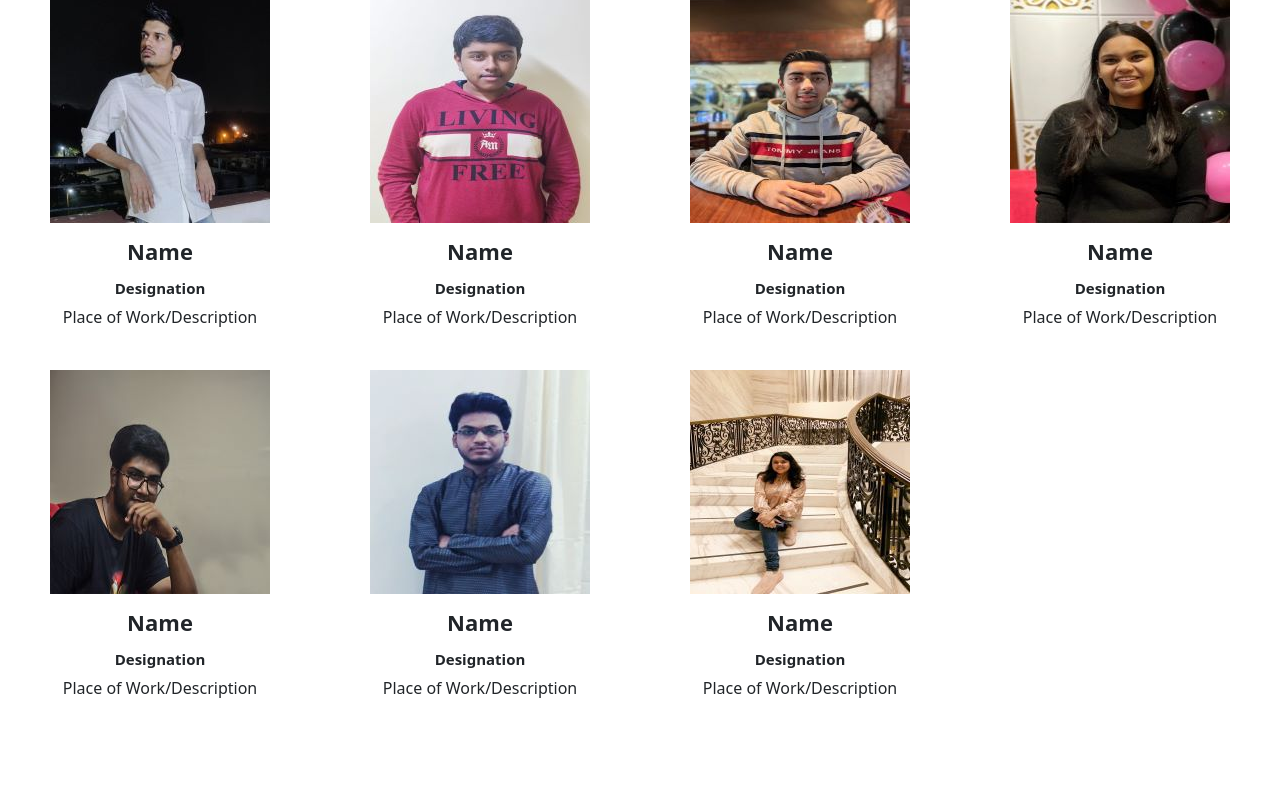
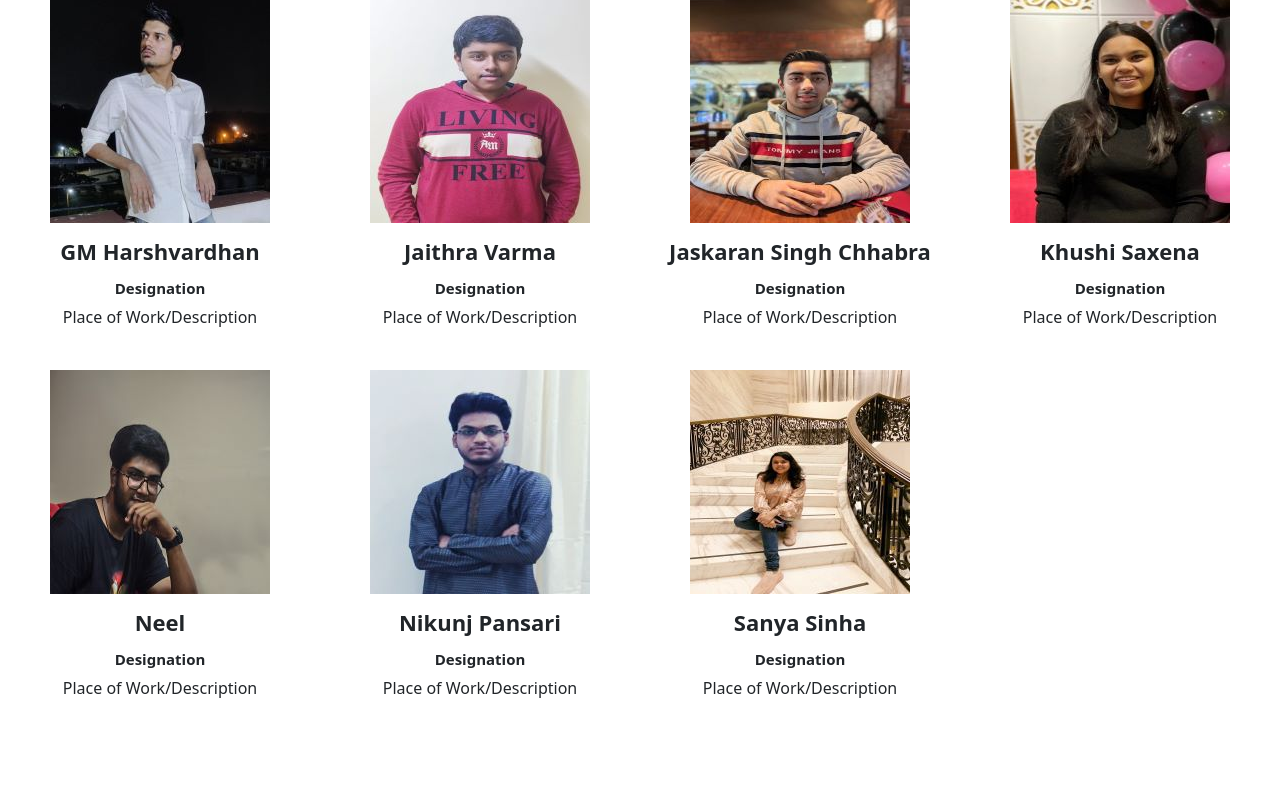
Before and after one commit to CORD-ai/cord-website, a PHP site: page /ourteam.html in a window 1280 px wide; the page is wider, and only the part inside the window is pictured. Shown: the part 1916-2707 px from the top of that part. Run offline with PHP 8.4, Linux system fonts and the light colour scheme.

Commit message:
Add names from image name

```diff
--- a/src/assets/css/ourteam.css
+++ b/src/assets/css/ourteam.css
@@ -1,5 +1,9 @@
 .team{
     margin: 75px 0;
+}
+
+.body{
+    background: #e1e1e1;
 }
 
 h1{
--- a/src/ourteam.html
+++ b/src/ourteam.html
@@ -23,7 +23,7 @@
                             <a href="#"><li><i class="fa-brands fa-linkedin"></i></li></a>
                         </ul>
                     </div>
-                    <h2>Name</h2>
+                    <h2>Dipanshu Barnwal</h2>
                     <h3>Designation</h3>
                     <p>Place of Work/Description</p>
                 </div>
@@ -103,7 +103,7 @@
                             <a href="#"><li><i class="fa-brands fa-linkedin"></i></li></a>
                         </ul>
                     </div>
-                    <h2>Name</h2>
+                    <h2>Nikunj Bansal</h2>
                     <h3>Designation</h3>
                     <p>Place of Work/Description</p>
                 </div>
@@ -116,7 +116,7 @@
                             <a href="#"><li><i class="fa-brands fa-linkedin"></i></li></a>
                         </ul>
                     </div>
-                    <h2>Name</h2>
+                    <h2>Nithin Reddy</h2>
                     <h3>Designation</h3>
                     <p>Place of Work/Description</p>
                 </div>
@@ -131,7 +131,7 @@
                             <a href="#"><li><i class="fa-brands fa-linkedin"></i></li></a>
                         </ul>
                     </div>
-                    <h2>Name</h2>
+                    <h2>Sayan Deb Sarkar</h2>
                     <h3>Designation</h3>
                     <p>Place of Work/Description</p>
                 </div>
@@ -144,7 +144,7 @@
                             <a href="#"><li><i class="fa-brands fa-linkedin"></i></li></a>
                         </ul>
                     </div>
-                    <h2>Name</h2>
+                    <h2>Siva Kumar</h2>
                     <h3>Designation</h3>
                     <p>Place of Work/Description</p>
                 </div>
@@ -157,7 +157,7 @@
                             <a href="#"><li><i class="fa-brands fa-linkedin"></i></li></a>
                         </ul>
                     </div>
-                    <h2>Name</h2>
+                    <h2>Vyshnavi Gutta</h2>
                     <h3>Designation</h3>
                     <p>Place of Work/Description</p>
                 </div>
@@ -190,7 +190,7 @@
                             <a href="#"><li><i class="fa-brands fa-linkedin"></i></li></a>
                         </ul>
                     </div>
-                    <h2>Name</h2>
+                    <h2>Anannya Mishra</h2>
                     <h3>Designation</h3>
                     <p>Place of Work/Description</p>
                 </div>
@@ -203,7 +203,7 @@
                             <a href="#"><li><i class="fa-brands fa-linkedin"></i></li></a>
                         </ul>
                     </div>
-                    <h2>Name</h2>
+                    <h2>Ankit Gupta</h2>
                     <h3>Designation</h3>
                     <p>Place of Work/Description</p>
                 </div>
@@ -216,7 +216,7 @@
                             <a href="#"><li><i class="fa-brands fa-linkedin"></i></li></a>
                         </ul>
                     </div>
-                    <h2>Name</h2>
+                    <h2>Atharva Kulkarni</h2>
                     <h3>Designation</h3>
                     <p>Place of Work/Description</p>
                 </div>
@@ -229,7 +229,7 @@
                             <a href="#"><li><i class="fa-brands fa-linkedin"></i></li></a>
                         </ul>
                     </div>
-                    <h2>Name</h2>
+                    <h2>Balaji</h2>
                     <h3>Designation</h3>
                     <p>Place of Work/Description</p>
                 </div>
@@ -244,7 +244,7 @@
                             <a href="#"><li><i class="fa-brands fa-linkedin"></i></li></a>
                         </ul>
                     </div>
-                    <h2>Name</h2>
+                    <h2>GM Harshvardhan</h2>
                     <h3>Designation</h3>
                     <p>Place of Work/Description</p>
                 </div>
@@ -257,7 +257,7 @@
                             <a href="#"><li><i class="fa-brands fa-linkedin"></i></li></a>
                         </ul>
                     </div>
-                    <h2>Name</h2>
+                    <h2>Jaithra Varma</h2>
                     <h3>Designation</h3>
                     <p>Place of Work/Description</p>
                 </div>
@@ -270,7 +270,7 @@
                             <a href="#"><li><i class="fa-brands fa-linkedin"></i></li></a>
                         </ul>
                     </div>
-                    <h2>Name</h2>
+                    <h2>Jaskaran Singh Chhabra</h2>
                     <h3>Designation</h3>
                     <p>Place of Work/Description</p>
                 </div>
@@ -283,7 +283,7 @@
                             <a href="#"><li><i class="fa-brands fa-linkedin"></i></li></a>
                         </ul>
                     </div>
-                    <h2>Name</h2>
+                    <h2>Khushi Saxena</h2>
                     <h3>Designation</h3>
                     <p>Place of Work/Description</p>
                 </div>
@@ -298,7 +298,7 @@
                             <a href="#"><li><i class="fa-brands fa-linkedin"></i></li></a>
                         </ul>
                     </div>
-                    <h2>Name</h2>
+                    <h2>Neel</h2>
                     <h3>Designation</h3>
                     <p>Place of Work/Description</p>
                 </div>
@@ -311,7 +311,7 @@
                             <a href="#"><li><i class="fa-brands fa-linkedin"></i></li></a>
                         </ul>
                     </div>
-                    <h2>Name</h2>
+                    <h2>Nikunj Pansari</h2>
                     <h3>Designation</h3>
                     <p>Place of Work/Description</p>
                 </div>
@@ -324,7 +324,7 @@
                             <a href="#"><li><i class="fa-brands fa-linkedin"></i></li></a>
                         </ul>
                     </div>
-                    <h2>Name</h2>
+                    <h2>Sanya Sinha</h2>
                     <h3>Designation</h3>
                     <p>Place of Work/Description</p>
                 </div>
```
